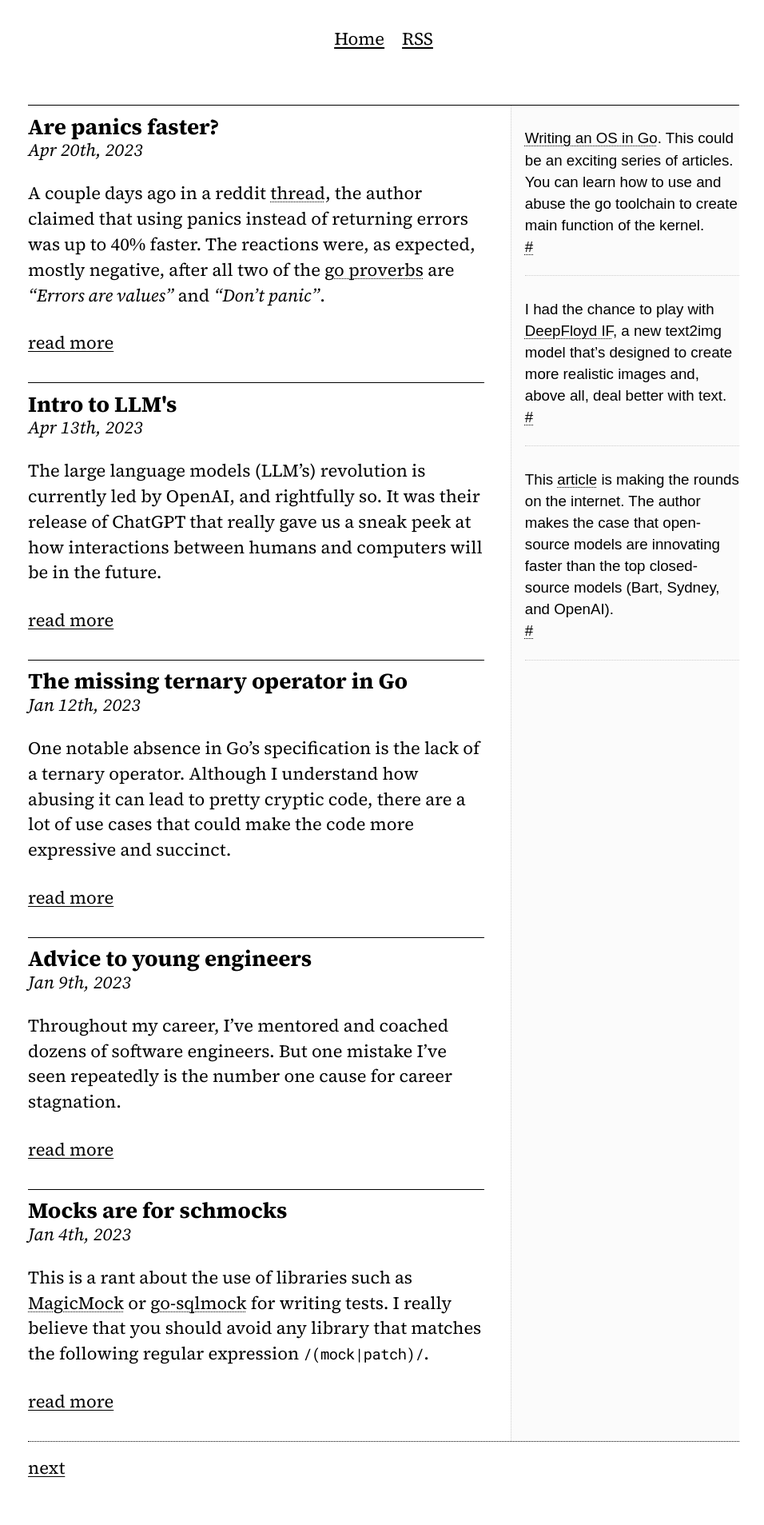
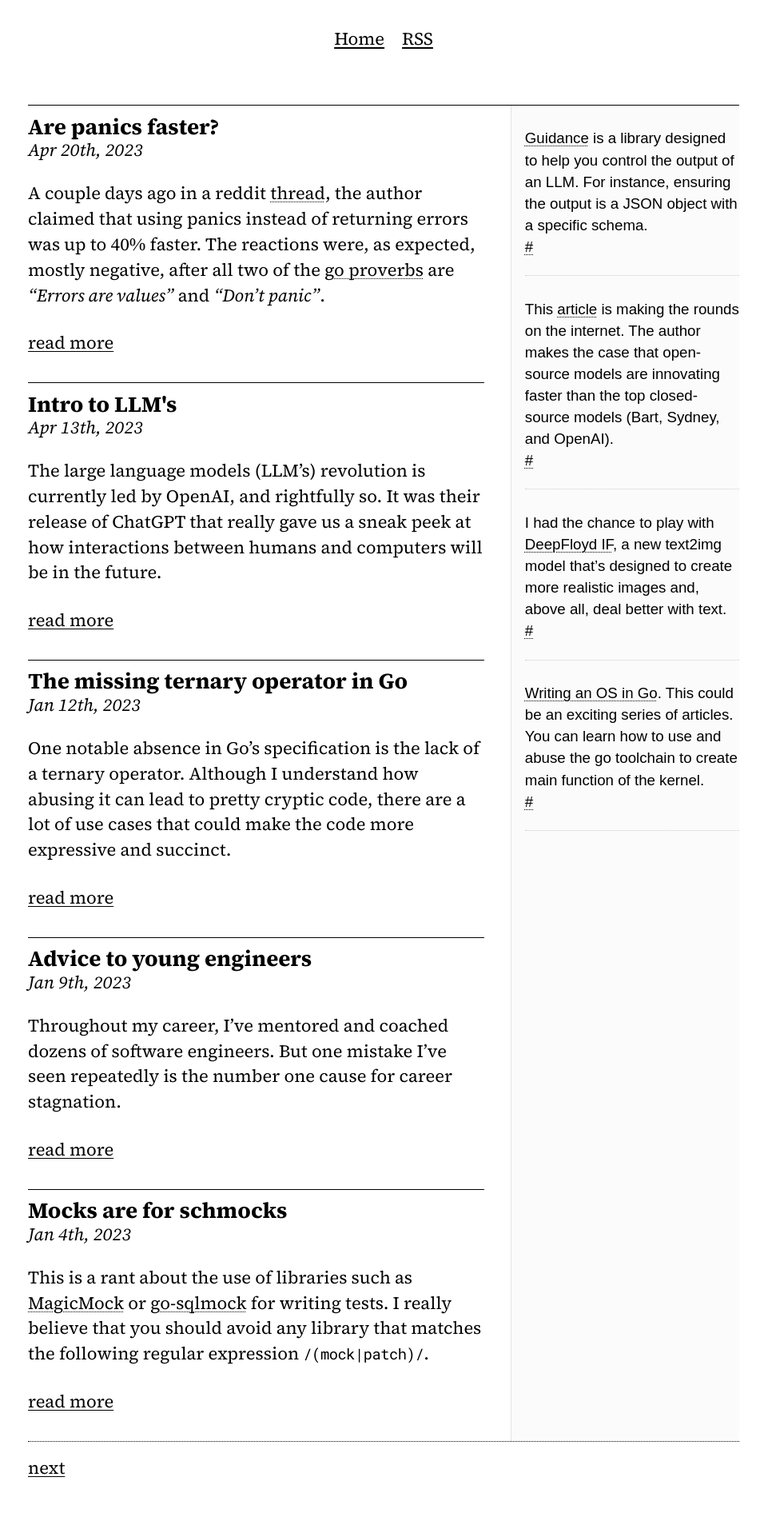
Before and after one commit to bluescreen10/bluescreen10.github.com, a Jekyll site: the page built from index.html, in a window 1280 px wide. Shown: the whole page at 80% size, without its empty margins (160-1116 px from the left). Built offline with Jekyll 4.4.1, drawn with Linux system fonts in a browser that asks for light colours; the list of posts is cut into pages by our own code.

Commit message:
added link

```diff
--- a/_config.yml
+++ b/_config.yml
@@ -12,4 +12,5 @@ plugins: [jekyll-paginate]
 paginate: 5
 collections:
   links:
+    sort_by: date
     output: true
--- /dev/null
+++ b/_links/2023-05-18-microsoft-guidance.md
@@ -0,0 +1,9 @@
+---
+layout: post
+title: Neither Google nor OpenAI have a moat
+tags: ["ai"]
+---
+
+[Guidance](https://github.com/microsoft/guidance) is a library designed to help
+you control the output of an LLM. For instance, ensuring the output is a JSON
+object with a specific schema.
--- a/index.html
+++ b/index.html
@@ -16,7 +16,7 @@ layout: default
     {% endfor %}
   </div>
   <div class="frontpage-links">
-    {% assign links = site.links | limit:10 %}
+    {% assign links = site.links | reverse | limit:10 %}
     {% for post in links %}
     <article>
       {{post.excerpt}}
```
Also changed, not shown: _links/2023-05-01-building-an-os-in-go.md (+0 -1 lines), _links/2023-05-05-Deepfloyd-IF.md (+0 -1 lines), _links/2023-05-05-neither-google-nor-openai-have-a-moat.md (+0 -1 lines).
